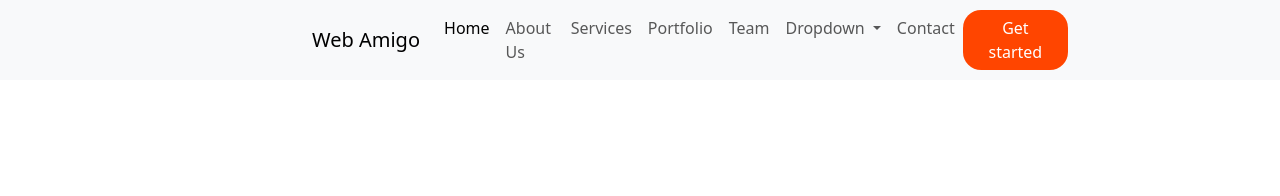
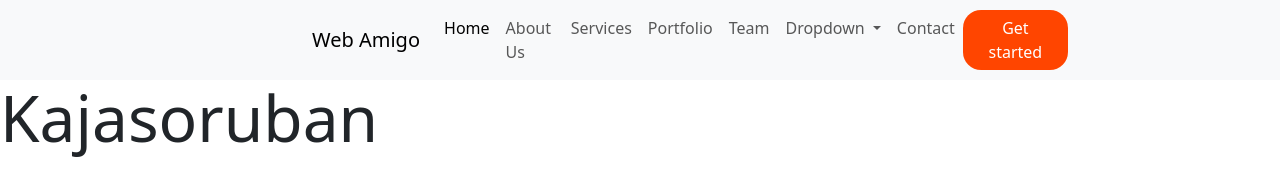
Before and after one commit to Kajasoruban/Assignment-02, a plain HTML site: page index.html in a window 1280 px wide. Drawn offline with nearby package versions, Linux system fonts and the light colour scheme; files that its build step writes are made by us from their sources.

Commit message:
for merge

```diff
--- a/index.html
+++ b/index.html
@@ -60,6 +60,9 @@
 </div>
 </nav>
 
+
+<h1 style="font-size: 4rem;">Kajasoruban</h1>
+
 <script src="Assets/js/bootstrap.bundle.min.js"></script>
 </body>
 </html>
```
